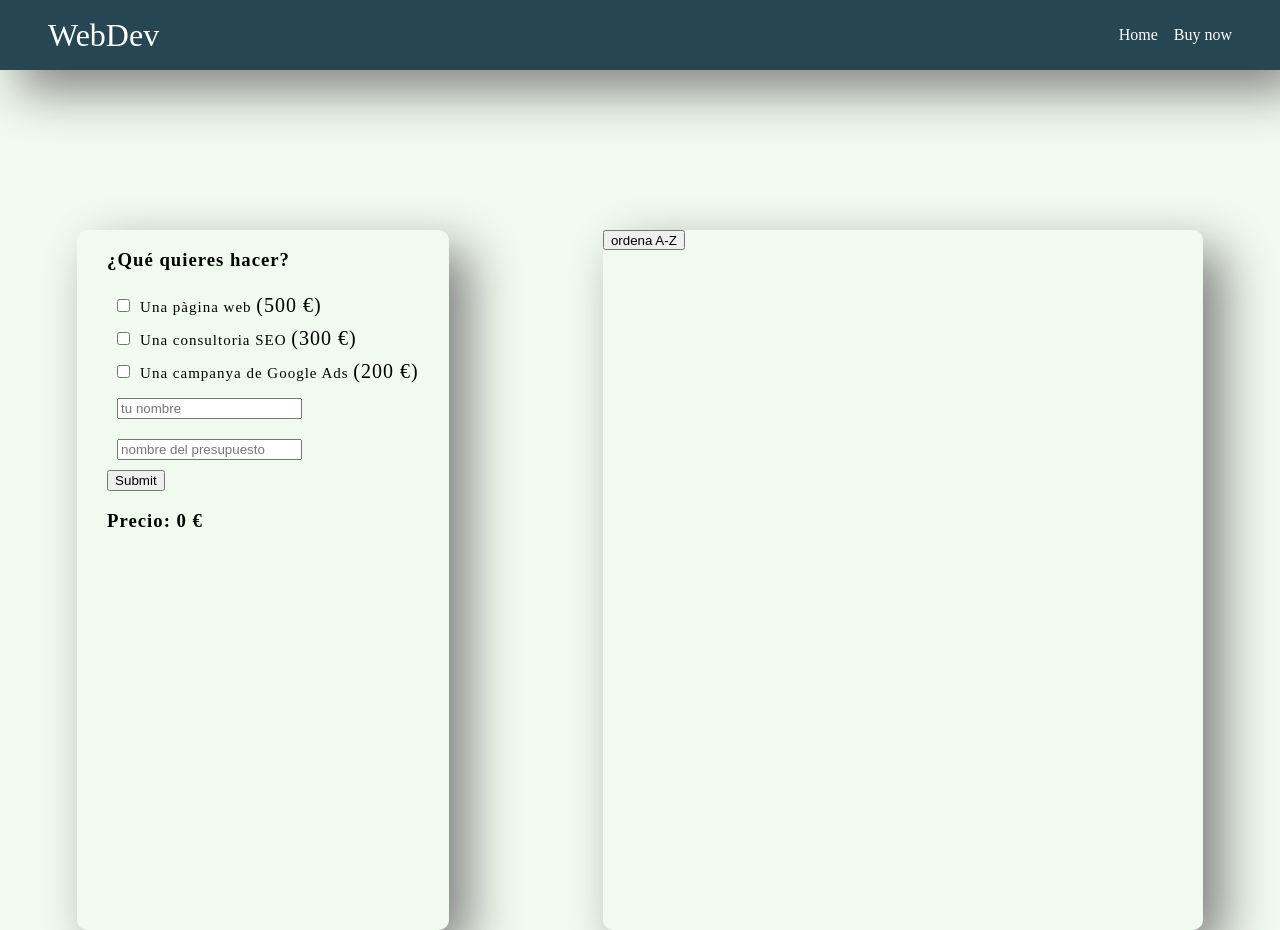
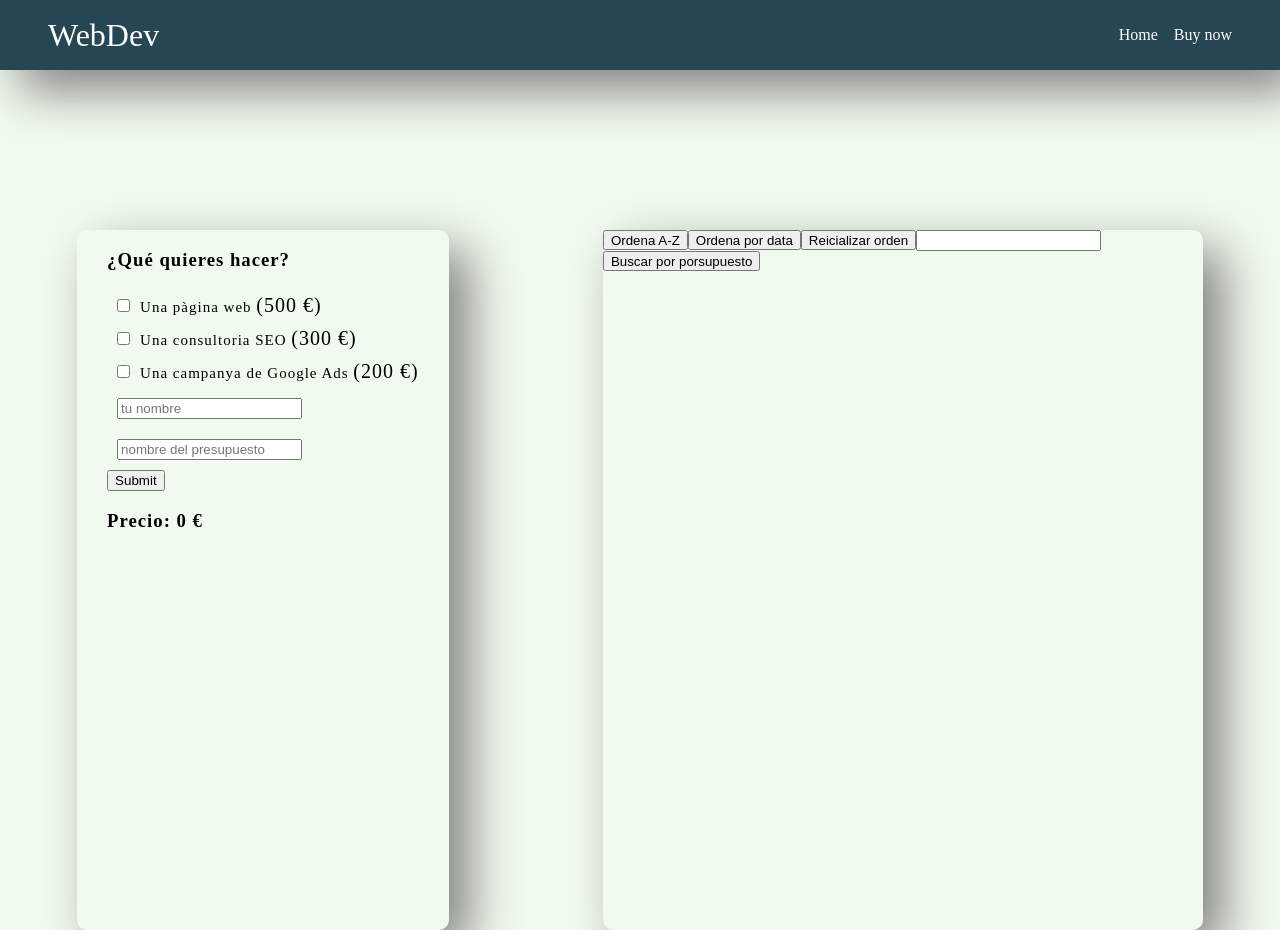
Before and after one commit to Kat8dev/react-sprint-7, a React (Create React App) app: page /Checkbox in a window 1280 px wide. Built offline with nearby package versions, Linux system fonts and the light colour scheme.

Commit message:
exercise 8 and 9

```diff
--- a/src/components/Budgets.js
+++ b/src/components/Budgets.js
@@ -3,48 +3,44 @@ import { useState, useEffect } from "react"
 
 export default function Budgets({ budgetData }) {
     const [actualState, setActualState] = useState([]);
+    const [searchInput, setSearchInput] = useState("")
 
     useEffect(() => {
         setActualState([...budgetData])
     }, [budgetData])
 
+    function sortAZ() {
+        let newBudgetList = [...actualState];
+        newBudgetList.sort((a, b) => a.budgetName.toLowerCase() > b.budgetName.toLowerCase() ? 1 : -1);
 
+        setActualState(newBudgetList);
+    }
 
+    function sortByDate() {
+        let newBudgetList = [...actualState];
+        newBudgetList.sort((a, b) => a.date.toLowerCase() > b.date.toLowerCase() ? 1 : -1);
 
+        setActualState(newBudgetList);
+    }
 
-    function sortByAlphabet() {
+    function reIninitialize() {
+        setActualState(prev => prev = budgetData);
+    }
 
-        /* setActualState(prev => {
-             return prev.sort((a, b) =>
-                 a.budgetName.toLowerCase() > b.budgetName.toLowerCase() ? 1 : -1)
-         })*/
-
-        let newBudgetList = [...actualState]
-        newBudgetList.sort((a, b) => a.budgetName.toLowerCase() > b.budgetName.toLowerCase() ? 1 : -1)
-
-        setActualState(newBudgetList)
-
-        /* setActualState(prev => {
-            return prev.sort((a, b) => {
-                if (a.budgetName.toLowerCase() > b.budgetName.toLowerCase()) {
-                    return 1;
-                } else {
-                    return -1;
-                }
-            })
-        }) */
-
-
-    }
+   function searchByBudgetName() {
+        let newBudgetList = [...actualState];
+        setActualState(prev => prev = newBudgetList.filter(item => item.budgetName === searchInput));
+   }
 
     return (
         <div className="BUDGET_LIST_CONTAINER">
-            <div style={{ width: "100%", height: "50px" }}>
-                <button style={{ height: "20px" }} onClick={sortByAlphabet}>ordena A-Z</button>
+            <div className="BUDGET_NAV">
+                <button style={{ height: "20px" }} onClick={sortAZ}>Ordena A-Z</button>
+                <button style={{ height: "20px" }} onClick={sortByDate}>Ordena por data</button>
+                <button style={{ height: "20px" }} onClick={reIninitialize}>Reicializar orden</button>
+                <input value={searchInput} onChange={e => setSearchInput(e.target.value)} />
+                <button style={{ height: "20px" }} onClick={searchByBudgetName}>Buscar por porsupuesto</button>
             </div>
-
-
-
 
             {actualState.map((item, index) => {
                 return <BudgetItem
--- a/src/pages/Checkbox.js
+++ b/src/pages/Checkbox.js
@@ -39,6 +39,7 @@ export default function Checkbox() {
       ...budgetData,
       { clientName: checkData.client, budgetName: checkData.budget, totalPrice: tPrice, date: new Date().toUTCString() }
     ])
+    console.log(budgetData[0].date)
   }
 
   let tPrice = (checkData.web && 500 + (checkData.paginas * checkData.idiomas * 30)) +
```
